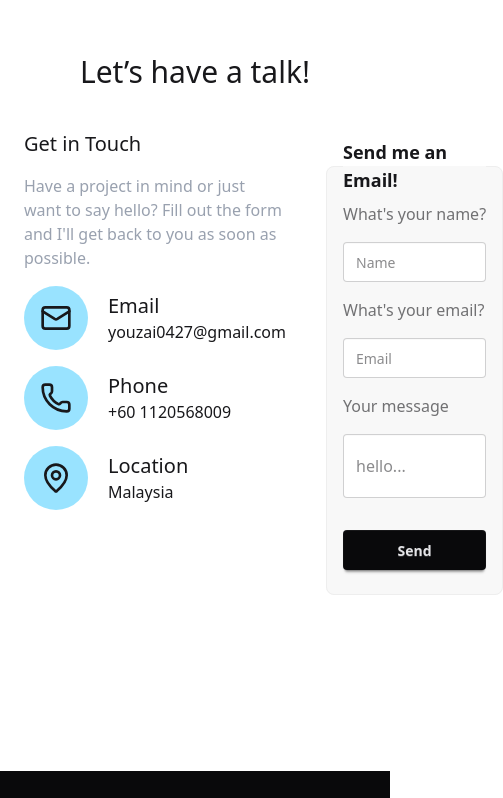
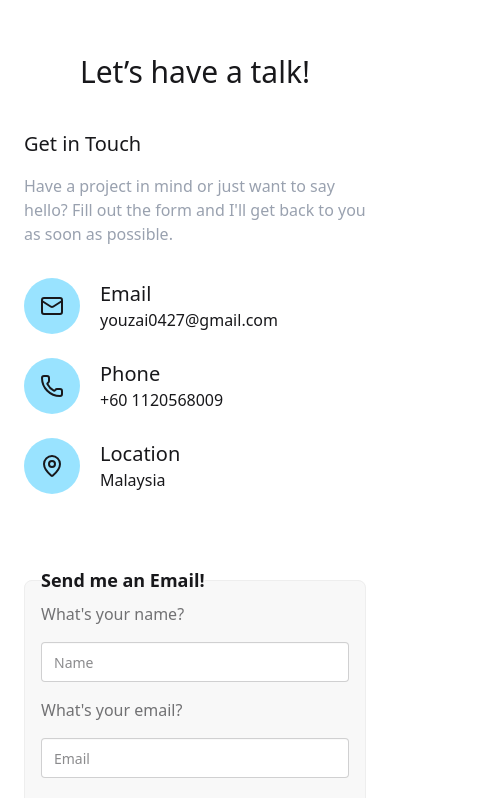
Before and after one commit to Mman7/portfolio, a Next.js app: page / in a window 390 px wide. Shown: the part 4560-5358 px from the top of the page, 503 px wide, since content can reach past the window. Built offline with nearby package versions, Linux system fonts and the light colour scheme.

Commit message:
add flex col for mobile

```diff
--- a/src/components/contact.tsx
+++ b/src/components/contact.tsx
@@ -68,32 +68,32 @@ export default function Contact() {
           Let’s have a talk!
         </h1>
 
-        <div className="flex w-full flex-row justify-between gap-10">
+        <div className="flex w-full flex-col justify-between gap-10 md:flex-row">
           <section>
             <h1 className="mb-4 text-xl font-medium">Get in Touch</h1>
-            <h2 className="mb-4 text-gray-400">
+            <h2 className="mb-8 text-gray-400">
               Have a project in mind or just want to say hello? Fill out the
               form and I'll get back to you as soon as possible.
             </h2>
-            <div className="flex flex-col justify-around gap-4 pb-6">
+            <div className="flex flex-col justify-around gap-6 pb-6">
               <Tile
-                icon={<Mail className="size-8" />}
+                icon={<Mail className="size-6" />}
                 title="Email"
                 description="youzai0427@gmail.com"
               />
               <Tile
-                icon={<Phone className="size-8" />}
+                icon={<Phone className="size-6" />}
                 title="Phone"
                 description="+60 1120568009"
               />
               <Tile
-                icon={<MapPin className="size-8" />}
+                icon={<MapPin className="size-6" />}
                 title="Location"
                 description="Malaysia"
               />
             </div>
           </section>
-          <form className="w-1/2" onSubmit={handleSubmit} ref={form}>
+          <form className="w-full" onSubmit={handleSubmit} ref={form}>
             <fieldset className="fieldset bg-base-200 border-base-300 rounded-box flex w-full flex-col gap-4 border px-4 pb-6">
               <legend className="fieldset-legend text-lg">
                 Send me an Email!
```
